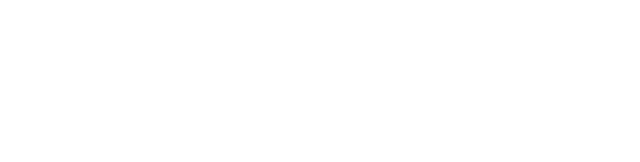
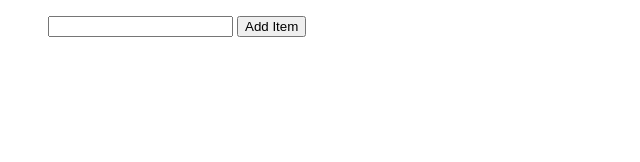
Before and after one commit to Kwayzaar/ts-todo, a website with bundled scripts: page public/index.html in a window 1280 px wide. Shown: the whole page, without its empty margins (0-640 px from the left). Built offline with nearby package versions, Linux system fonts and the light colour scheme.

Commit message:
updated dom element targeting

```diff
--- a/package.json
+++ b/package.json
@@ -4,12 +4,14 @@
     "build": "snowpack build"
   },
   "dependencies": {
-    "canvas-confetti": "^1.2.0"
+    "canvas-confetti": "^1.2.0",
+    "uuid": "^9.0.1"
   },
   "devDependencies": {
     "@snowpack/plugin-typescript": "^1.2.1",
     "@types/canvas-confetti": "^1.0.0",
     "@types/snowpack-env": "^2.3.3",
+    "@types/uuid": "^9.0.8",
     "prettier": "^2.2.1",
     "snowpack": "^3.3.7",
     "typescript": "^4.2.4"
--- a/public/index.html
+++ b/public/index.html
@@ -9,21 +9,15 @@
       content="Web site created using create-snowpack-app"
     />
     <link rel="stylesheet" type="text/css" href="/index.css" />
-    <title>Snowpack App</title>
+    <script src="dist/index.js" type="module" defer></script>
+    <title>TS Todo</title>
   </head>
   <body>
-    <canvas id="canvas"></canvas>
-    <noscript>You need to enable JavaScript to run this app.</noscript>
-    <script type="module" src="/dist/index.js"></script>
-    <!--
-      This HTML file is a template.
-      If you open it directly in the browser, you will see an empty page.
-
-      You can add webfonts, meta tags, or analytics to this file.
-      The build step will place the bundled scripts into the <body> tag.
-
-      To begin the development, run `npm start` or `yarn start`.
-      To create a production bundle, use `npm run build` or `yarn build`.
-    -->
+    <ul id="task-list">
+      <form id="task-form">
+        <input type="text" id="task-input">
+        <button type="submit" id="task-submit">Add Item</button>
+      </form>
+    </ul>
   </body>
 </html>
--- a/src/index.ts
+++ b/src/index.ts
@@ -1,11 +1,6 @@
-/**
- * This file is just a silly example to show everything working in the browser.
- * When you're ready to start on your site, clear the file. Happy hacking!
- **/
+import { v4 as uuidv4 } from 'uuid';
 
-import confetti from 'canvas-confetti';
-
-confetti.create(document.getElementById('canvas') as HTMLCanvasElement, {
-  resize: true,
-  useWorker: true,
-})({ particleCount: 200, spread: 200 });
+const taskList = document.querySelector<HTMLUListElement>("#task-list")
+const form = document.querySelector<HTMLFormElement>("#task-form")
+const input = document.querySelector<HTMLInputElement>("#task-input")
+const submitBtn = document.querySelector<HTMLButtonElement>("#task-submit")
--- a/tsconfig.json
+++ b/tsconfig.json
@@ -14,7 +14,7 @@
       // More info: https://www.snowpack.dev/guides/streaming-imports
     },
     "allowSyntheticDefaultImports": true,
-    "importsNotUsedAsValues": "error",
+    // "importsNotUsedAsValues": "error",
     /* more strict checking for errors that per-file transpilers like `esbuild` would crash */
     "isolatedModules": true,
     /* noEmit - We only use TypeScript for type checking. */
```
Also changed, not shown: 1 other file.
